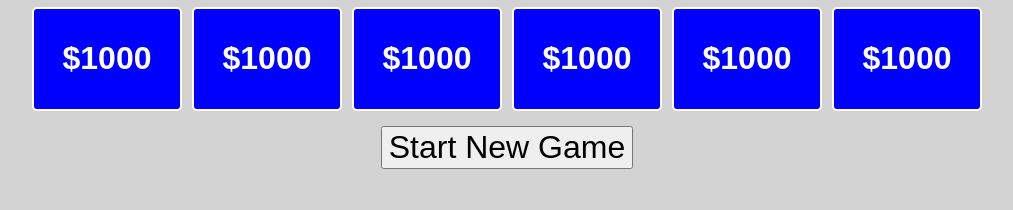
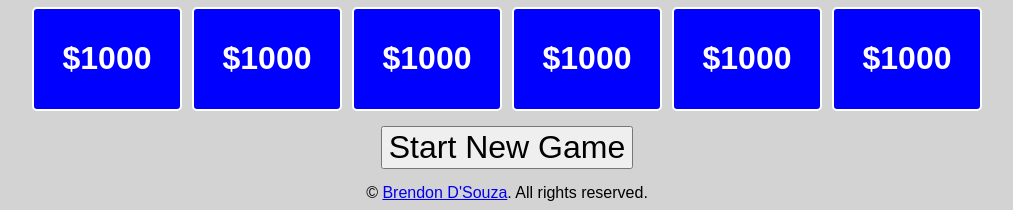
Before and after one commit to brendondsouza/Jeopardy-Game, a plain HTML site: page index.html in a window 1280 px wide. Shown: the part 717-927 px from the top of the page, without its empty margins (133-1146 px from the left). Drawn offline with Linux system fonts and the light colour scheme.

Commit message:
portfolio link added

```diff
--- a/index.html
+++ b/index.html
@@ -21,6 +21,8 @@
         </section>
         <button type="button" id="start-game">Start New Game</button>
 
+				<li>&copy; <a href='https://brendondsouza.com' target="_blank">Brendon D'Souza</a>. All rights reserved.</li>
+
         <script type="text/javascript" src="main.js"></script>
     </body>
 </html>
--- a/main.js
+++ b/main.js
@@ -2,7 +2,6 @@
 
 initCatRow()
 initBoard()
-
 
 document.querySelector('button').addEventListener('click', buildCategories)
 
--- a/style.css
+++ b/style.css
@@ -66,3 +66,7 @@ span {
 .clicked-box {
   font-size: 1rem;
 }
+
+li{
+  list-style: none;
+}
```
